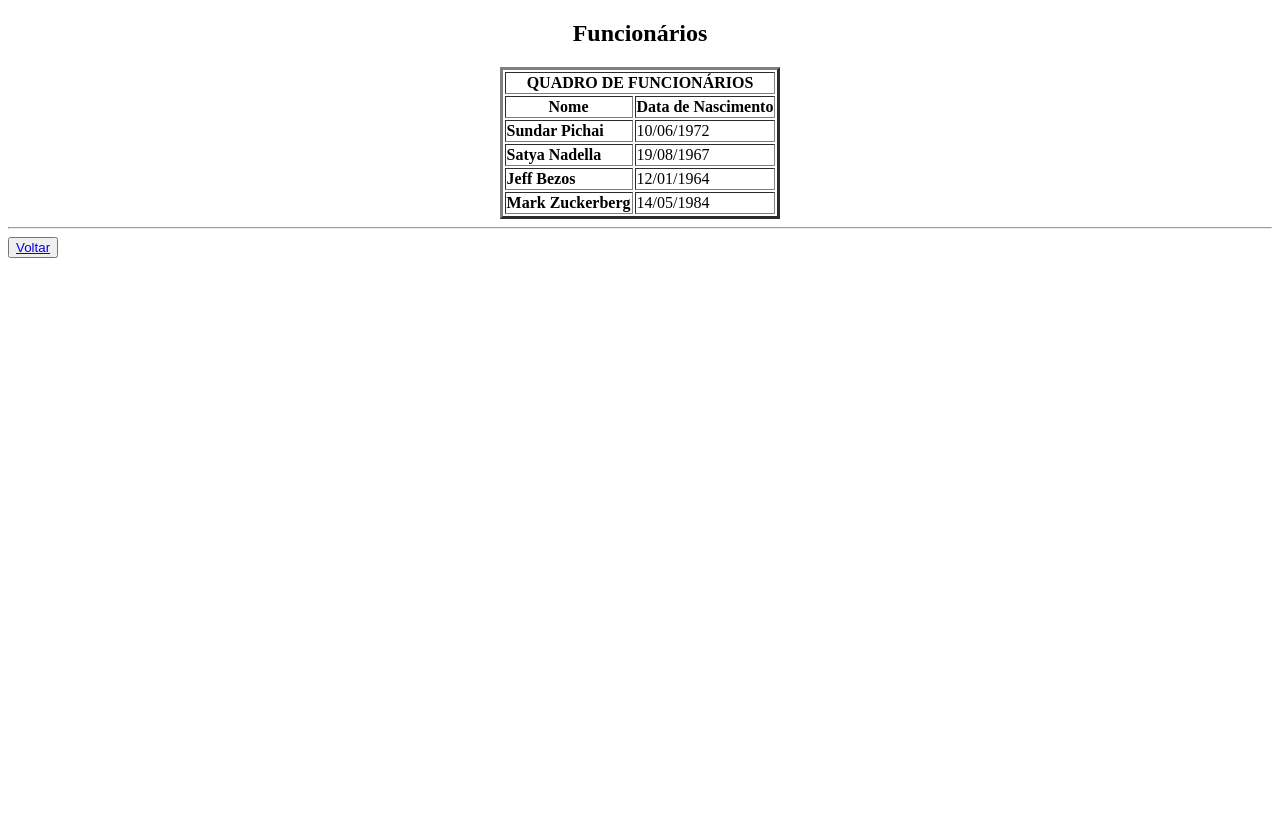
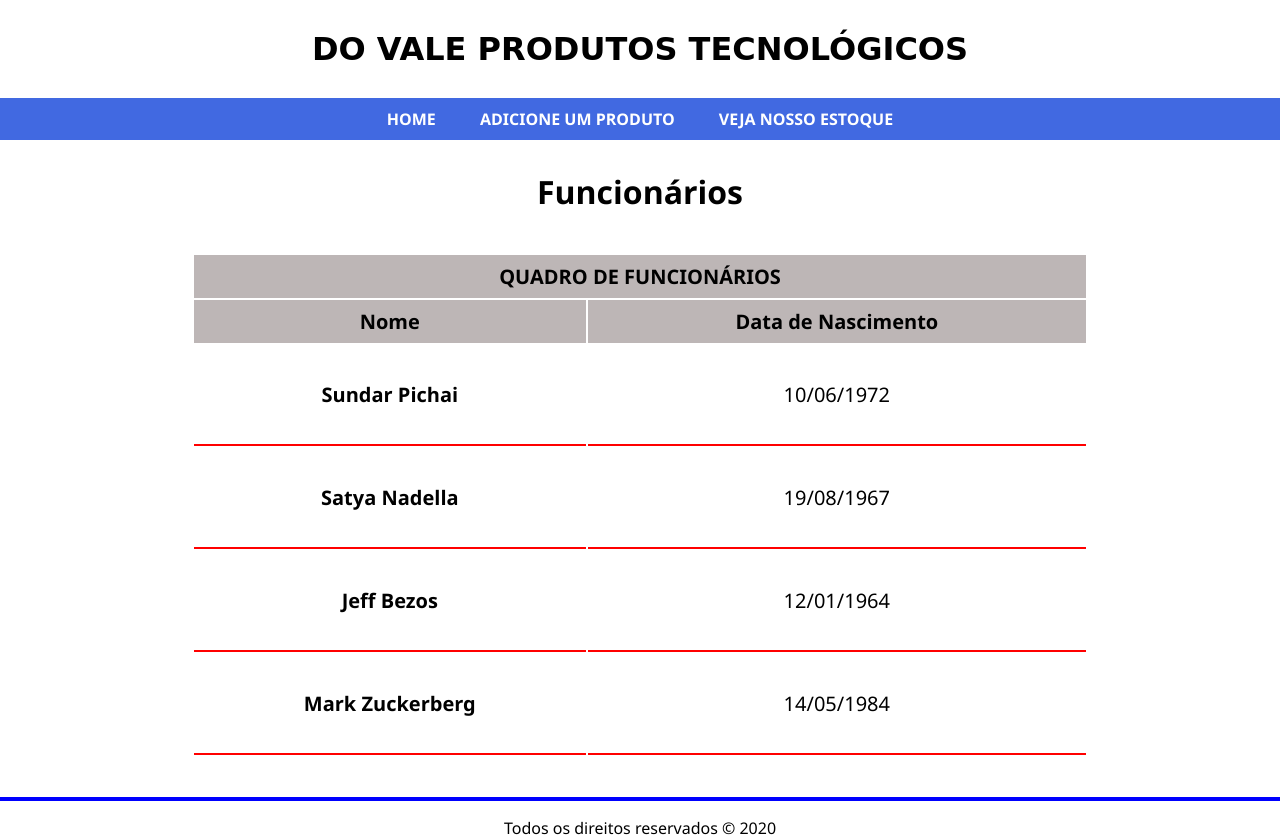
Before and after one commit to future4code/Eduardo-Vale, a plain HTML site: page semana1/sistema-loja/funcionarios.html in a window 1280 px wide. Before the commit the page ends 800 px from the top, so only its background shows below. Drawn offline with Linux system fonts and the light colour scheme.

Commit message:
Página funcionarios.html finalizada

```diff
--- a/semana1/sistema-loja/funcionarios.html
+++ b/semana1/sistema-loja/funcionarios.html
@@ -6,14 +6,25 @@
 <head>
     <meta charset="UTF-8">
     <meta name="viewport" content="width=device-width, initial-scale=1.0">
+    <link rel="stylesheet" href="css/stylesheet.css">
     <title>FUNCIONÁRIOS | DVPT</title>
 </head>
 
 <body>
-    <center>
-        <h2>Funcionários</h2>
-    </center>
-    <table border="3" align="center">
+    <header>
+        <h1>DO VALE PRODUTOS TECNOLÓGICOS</h1>
+    </header>
+    <div class="menu">
+        <ul>
+            <li><a href="index.html">Home </a></li>
+            <li><a href="addproduto.html">Adicione um produto </a></li>
+            <li><a href="estoque.html">Veja nosso estoque</a></li>
+        </ul>
+    </div>
+
+    <h2 class="mensagem-principal">Funcionários</h2>
+
+    <table class="center">
         <tr>
             <th colspan="2">QUADRO DE FUNCIONÁRIOS</th>
         </tr>
@@ -38,10 +49,11 @@
             <td>14/05/1984</td>
         </tr>
     </table>
-    <hr>
-    <button>
-        <a href="index.html">Voltar</a>
-    </button>
+
+    <footer>
+        <hr>
+        <p>Todos os direitos reservados &copy; 2020</p>
+    </footer>
 
 </body>
 
```
